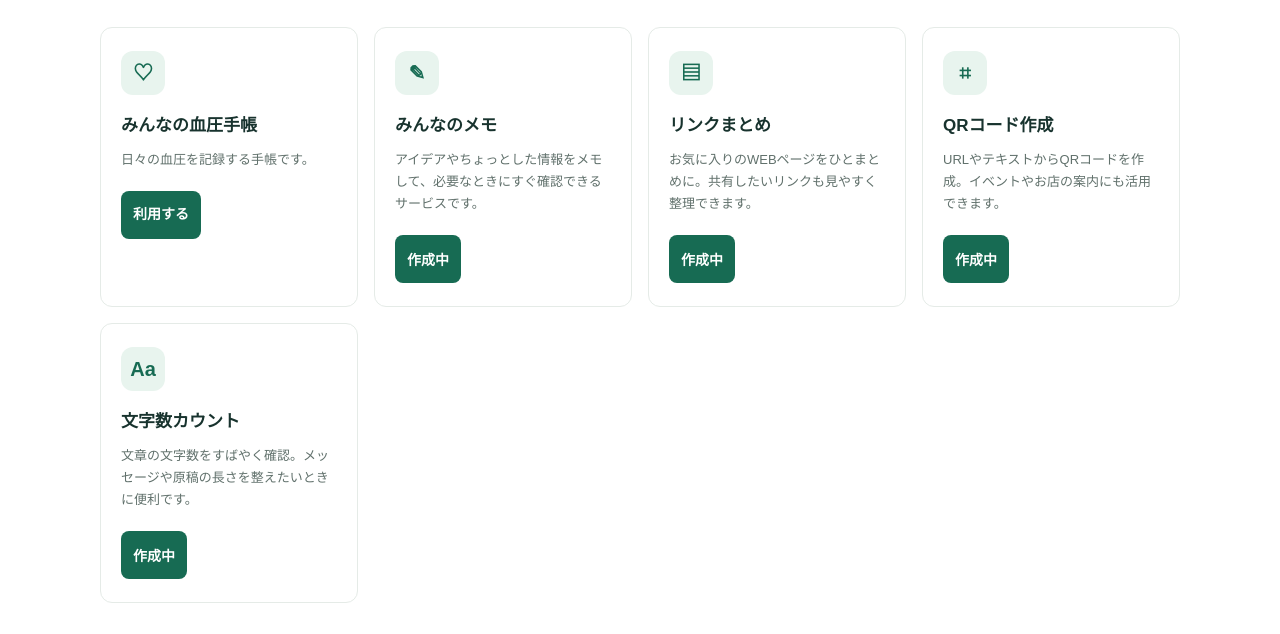
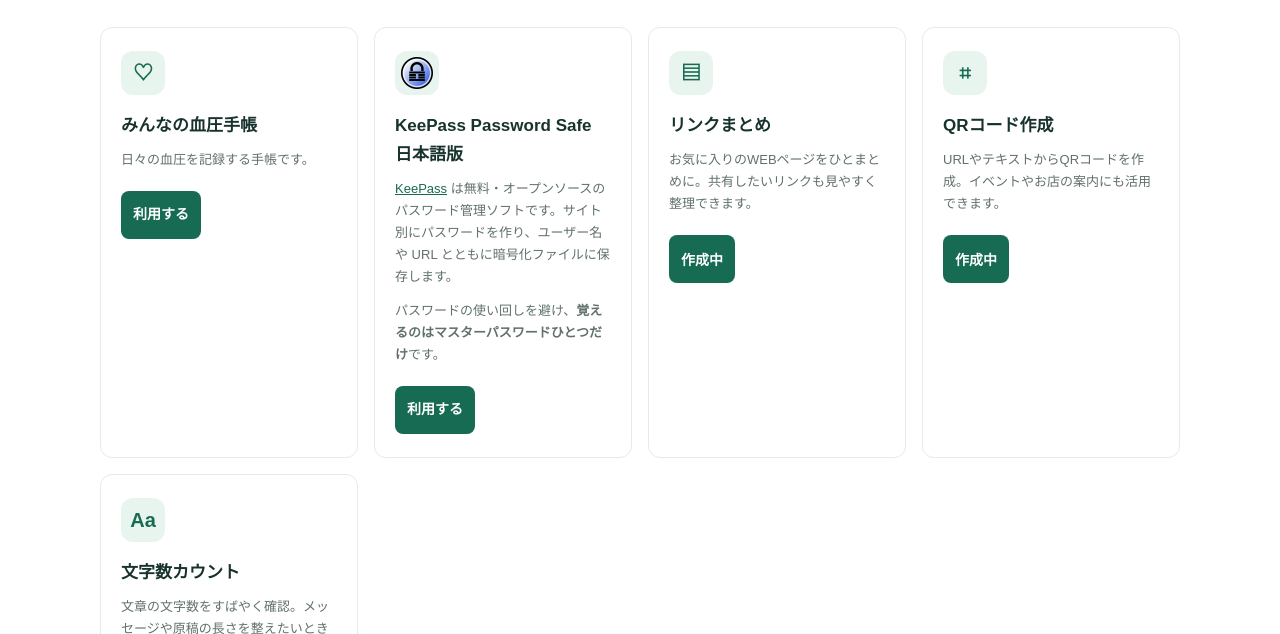
Before and after one commit to kkato233/min-web-service, a plain HTML site: page index.html in a window 1280 px wide. Shown: the part 713-1347 px from the top of the page. Drawn offline with Linux system fonts and the light colour scheme.

Commit message:
PasswordSafe アプリへのリンクを追加

```diff
--- a/index.html
+++ b/index.html
@@ -257,8 +257,12 @@
       font-weight: 800;
     }
 
+    .service-icon img { width: 32px; height: 32px; object-fit: contain; }
+
     .service-card h3 { margin: 0 0 8px; font-size: 17px; }
     .service-card p { margin: 0; color: var(--muted); font-size: 13px; }
+    .service-card p + p { margin-top: 12px; }
+    .service-card p a { color: var(--green); }
     .service-card .button { margin-top: 20px; padding-inline: 12px; }
 
     .about { padding: 68px 0 76px; }
@@ -381,10 +385,11 @@
             <a class="button" href="https://bp.min-web-service.jp">利用する</a>
           </article>
           <article class="service-card">
-            <div class="service-icon" aria-hidden="true">✎</div>
-            <h3>みんなのメモ</h3>
-            <p>アイデアやちょっとした情報をメモして、必要なときにすぐ確認できるサービスです。</p>
-            <button class="button" type="button" data-coming-soon>作成中</button>
+            <div class="service-icon" aria-hidden="true"><img src="img/keepass-icon.png" alt=""></div>
+            <h3>KeePass Password Safe 日本語版</h3>
+            <p><a href="https://keepass.info/">KeePass</a> は無料・オープンソースのパスワード管理ソフトです。サイト別にパスワードを作り、ユーザー名や URL とともに暗号化ファイルに保存します。</p>
+            <p>パスワードの使い回しを避け、<strong>覚えるのはマスターパスワードひとつだけ</strong>です。</p>
+            <a class="button" href="https://github.ksysllc.co.jp/KeePass/">利用する</a>
           </article>
           <article class="service-card">
             <div class="service-icon" aria-hidden="true">▤</div>
```
Also changed, not shown: img/keepass-icon.png (added).
